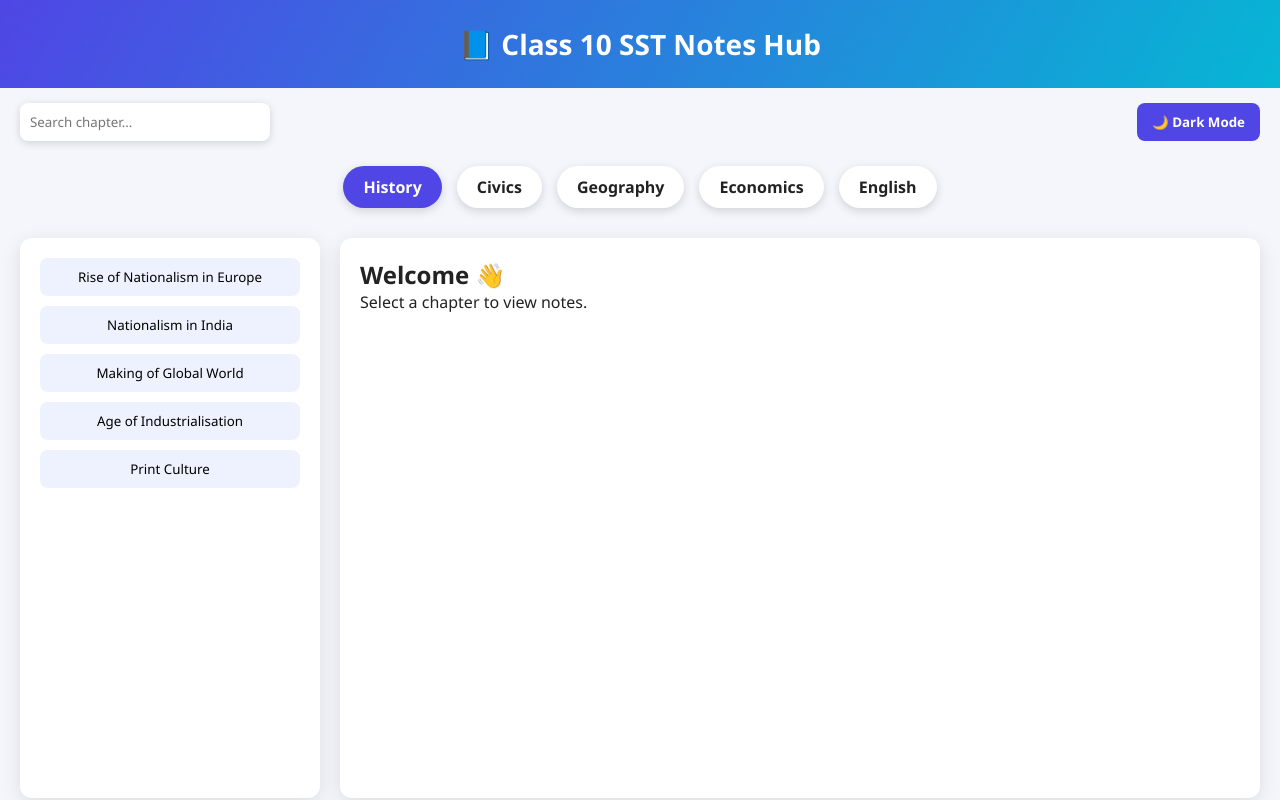
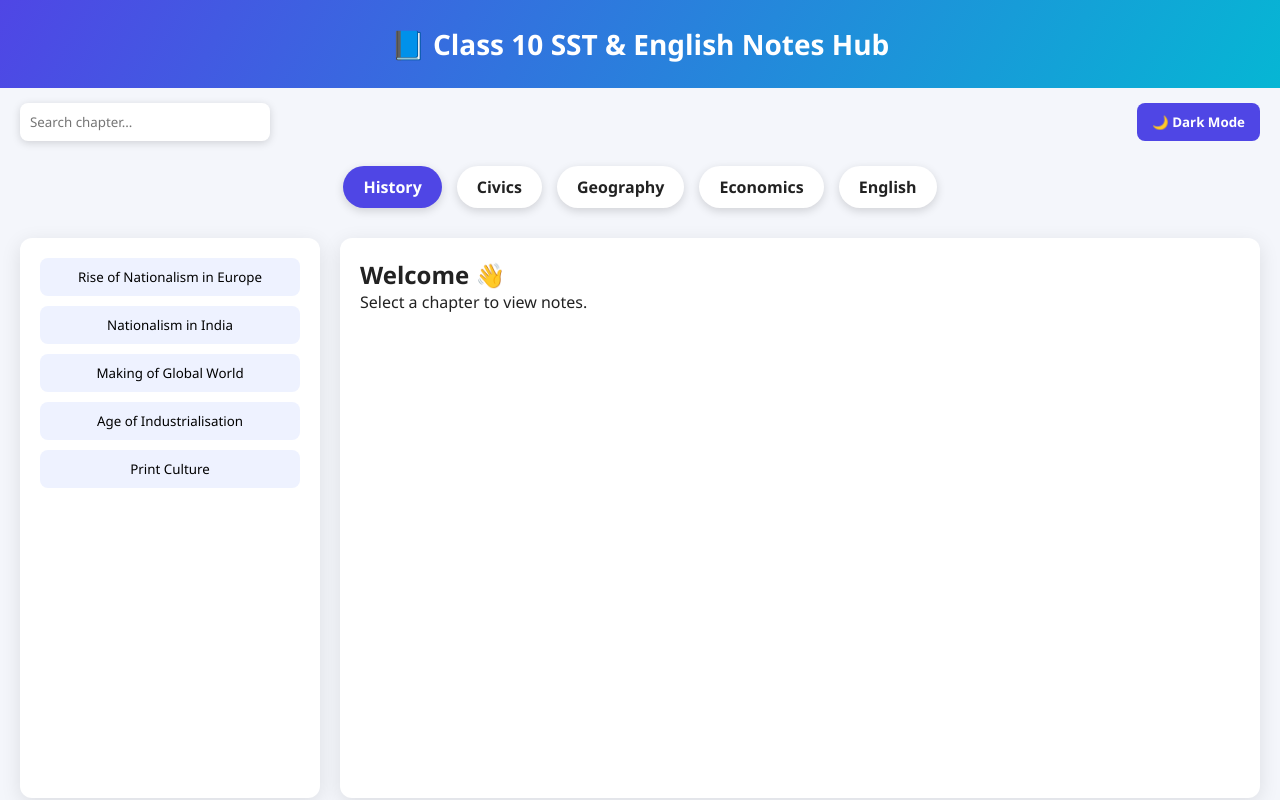
Before and after one commit to Rishabhcoder009/Class-10-SST-Website, a plain HTML site: page index.html in a window 1280 px wide. Shown: the top 800 px of the page. Drawn offline with Linux system fonts and the light colour scheme.

```diff
--- a/index.html
+++ b/index.html
@@ -3,7 +3,7 @@
 <head>
 <meta charset="UTF-8">
 <meta name="viewport" content="width=device-width, initial-scale=1.0">
-<title>Class 10 SST Notes Hub</title>
+<title>Class 10 SST & English Notes Hub</title>
 
 <style>
 *{margin:0;padding:0;box-sizing:border-box;font-family:Segoe UI,Arial,sans-serif}
@@ -61,7 +61,7 @@ footer a{color:#06b6d4;text-decoration:none}
 
 <body>
 
-<header>📘 Class 10 SST Notes Hub</header>
+<header>📘 Class 10 SST & English Notes Hub</header>
 
 <div class="topbar">
   <input type="text" id="search" class="searchBox" placeholder="Search chapter...">
```
